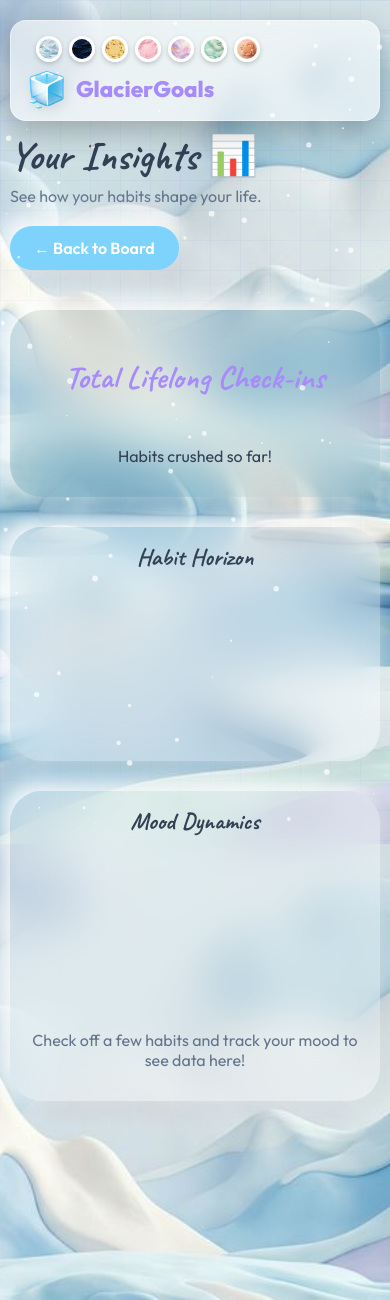
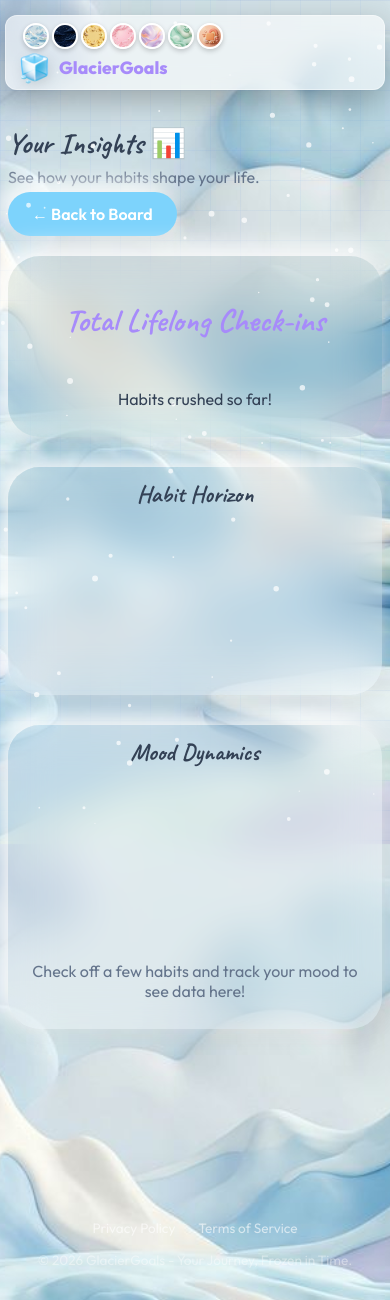
Before and after one commit to keerthana-hk/GlacierGoals, a Python web app: template templates/insights.html in a window 390 px wide. Shown: the top 1300 px of the page. Run offline with Jinja, Linux system fonts and the light colour scheme; the template is opened without the code that fills it, so the values that code supplies are empty; some libraries are stand-ins or nearby versions.

Commit message:
Mobile UI Optimization: Compacted header, sidebar, and stats to maximize screen space for habits

```diff
--- a/static/css/style.css
+++ b/static/css/style.css
@@ -405,20 +405,57 @@ body.theme-midnight .hm-day { background: rgba(255,255,255,0.05); }
     }
     .logo { order: 1; margin: 0 !important; }
     .nav-links { display: none !important; }
+/* Responsive Mobile Compaction */
+@media (max-width: 768px) {
+    .hide-mobile { display: none !important; }
 
-    .notif-panel {
-        right: -100px !important;
-        width: 300px;
-        max-width: 90vw;
-        top: 45px;
-        z-index: 10001;
+    .glass-navbar {
+        margin: 5px;
+        padding: 5px 12px;
+        border-radius: 12px;
+    }
+    .logo {
+        font-size: 1.1rem !important;
+    }
+    .theme-picker {
+        gap: 3px !important;
+        padding: 2px 5px !important;
+    }
+    .theme-btn {
+        width: 18px !important;
+        height: 18px !important;
+        border-width: 2px !important;
+    }
+    .header-section {
+        margin-bottom: 10px !important;
+        gap: 5px !important;
+    }
+    .header-section h1 {
+        font-size: 1.8rem !important;
+    }
+    .clay-card {
+        padding: 12px !important;
+    }
+    .container {
+        padding: 0 8px !important;
+        padding-bottom: 80px !important;
     }
 
-    /* Prevent content hiding behind bottom nav */
-    .container { padding-bottom: 90px !important; padding: 0 10px; margin-top: 10px; }
+    /* Stats Bar Compaction */
+    #daily-stats-bar {
+        padding: 8px 12px !important;
+        gap: 8px !important;
+        margin-bottom: 15px !important;
+    }
+    .xp-today-box {
+        padding: 4px 8px !important;
+        border-radius: 8px !important;
+    }
 
-    .resolution-list { grid-template-columns: 1fr; }
-    .clay-card, .cozy-card { padding: 15px; }
+    .filter-btn {
+        padding: 4px 8px !important;
+        font-size: 0.75rem !important;
+    }
 }
 
 /* Hide mobile bottom nav on Desktop */
```
Also changed, not shown: templates/dashboard.html (+29 -40 lines).
